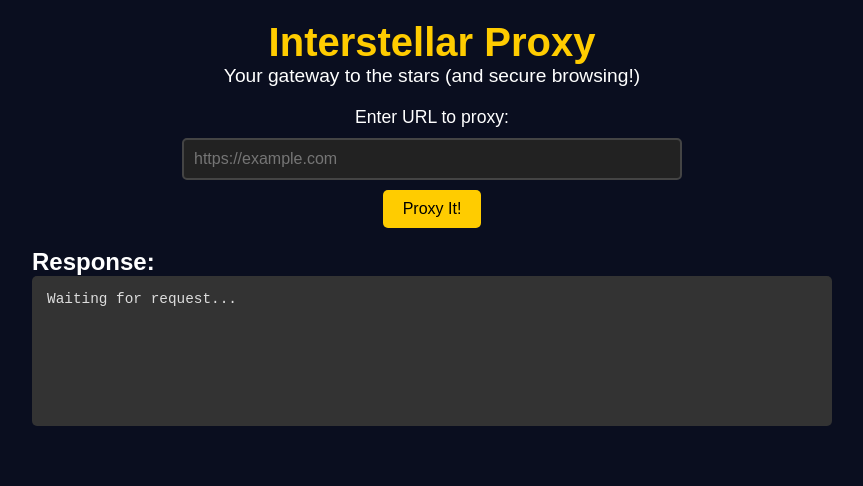
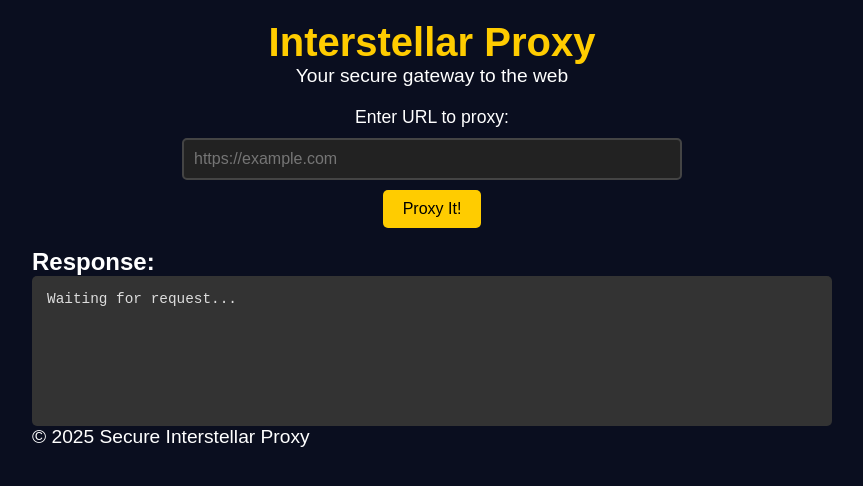
Before and after one commit to epicgamesfan100/Intersteller-2.0, a plain HTML site: page index.html in a window 1280 px wide. Shown: the whole page, without its empty margins (208-1071 px from the left). Drawn offline with Linux system fonts and the light colour scheme.

Commit message:
Update index.html

```diff
--- a/index.html
+++ b/index.html
@@ -3,20 +3,20 @@
 <head>
   <meta charset="UTF-8">
   <meta name="viewport" content="width=device-width, initial-scale=1.0">
-  <title>Interstellar Proxy</title>
+  <title>Interstellar Secure Proxy</title>
   <link rel="stylesheet" href="style.css">
 </head>
 <body>
   <div class="container">
     <header>
       <h1>Interstellar Proxy</h1>
-      <p>Your gateway to the stars (and secure browsing!)</p>
+      <p>Your secure gateway to the web</p>
     </header>
 
     <main>
       <form id="proxy-form">
         <label for="url-input">Enter URL to proxy:</label>
-        <input type="text" id="url-input" placeholder="https://example.com" required>
+        <input type="url" id="url-input" placeholder="https://example.com" required />
         <button type="submit">Proxy It!</button>
       </form>
 
@@ -25,6 +25,10 @@
         <pre id="response-output">Waiting for request...</pre>
       </div>
     </main>
+
+    <footer>
+      <p>&copy; 2025 Secure Interstellar Proxy</p>
+    </footer>
   </div>
 
   <script src="script.js"></script>
```
